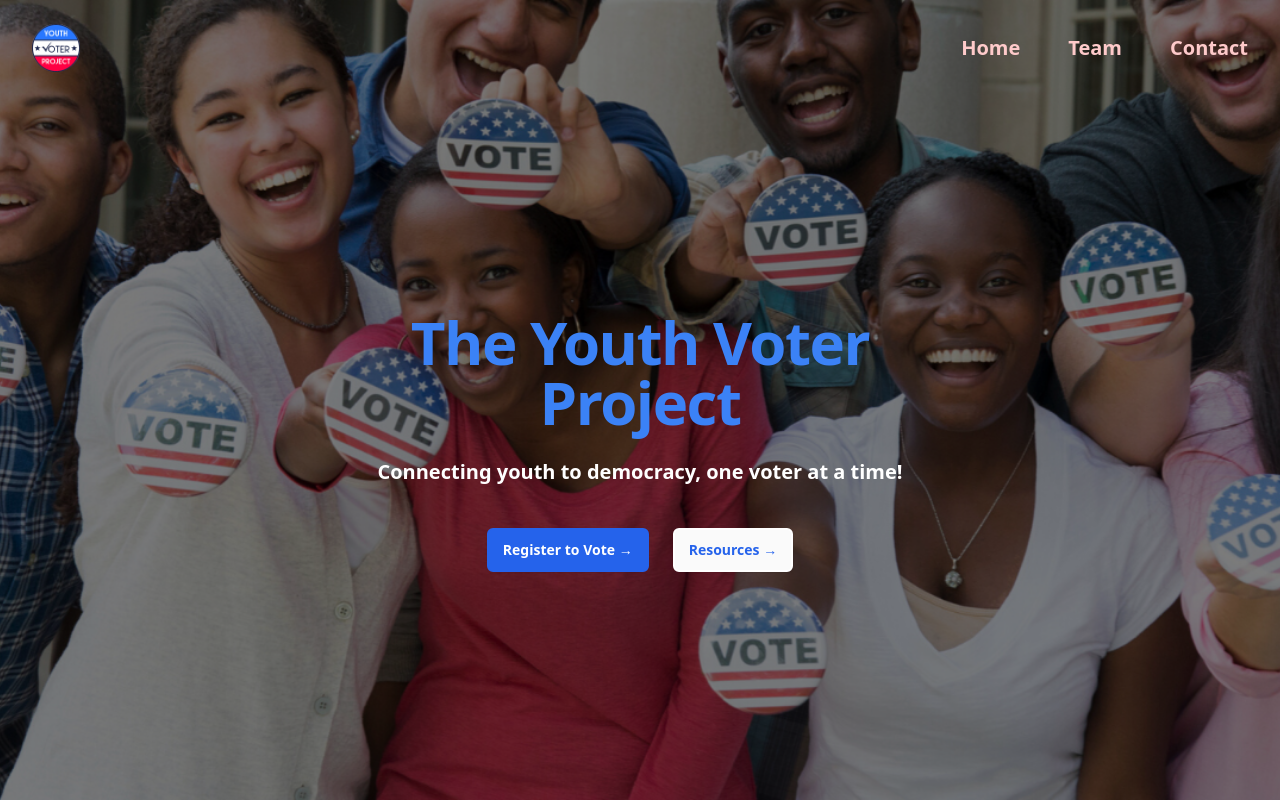
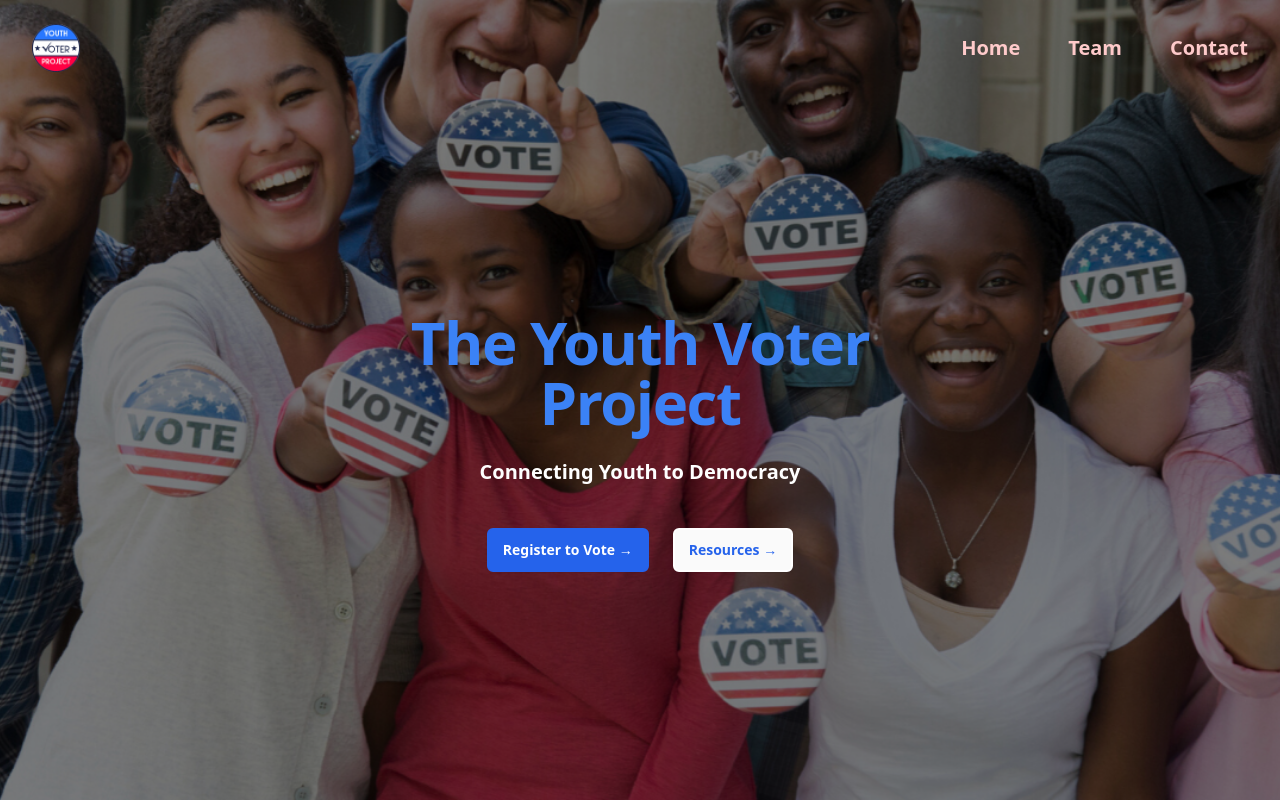
Before and after one commit to aviBandi/youthVoterProject, a React (Create React App) app in the folder my-app/: page /home in a window 1280 px wide. Shown: the top 802 px of the page. Built offline with nearby package versions, Linux system fonts and the light colour scheme; a web font is replaced by a local one.

Commit message:
text changes

```diff
--- a/my-app/src/components/footer.js
+++ b/my-app/src/components/footer.js
@@ -10,7 +10,7 @@ export default function Footer() {
             <p>
               <span className='font-bold text-3xl text-white'>The Youth Voter Project</span>
               <br />
-              <span className='font-semibold text-lg text-white'>Connecting Youth to Democracy!</span>
+              <span className='font-semibold text-lg text-white'>Connecting Youth to Democracy</span>
             </p>
           </aside>
 
--- a/my-app/src/sections/hero.js
+++ b/my-app/src/sections/hero.js
@@ -38,7 +38,7 @@ export default function Hero() {
                             The Youth Voter Project
                         </h1>
                         <p className="mt-6 text-xl font-bold leading-8 text-white">
-                            Connecting youth to democracy, one voter at a time!
+                            Connecting Youth to Democracy
                         </p>
                         <div className="mt-10 flex items-center justify-center gap-x-6">
                             <a
```
